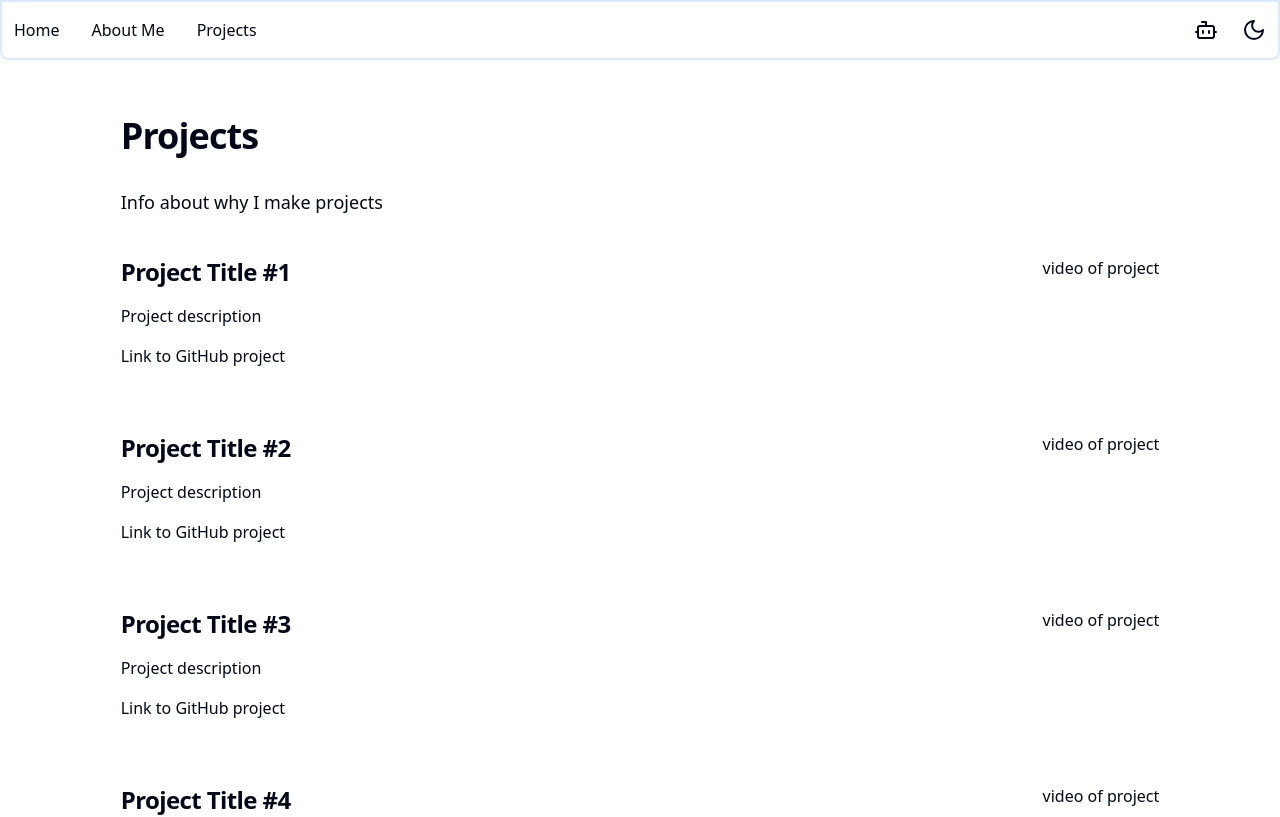
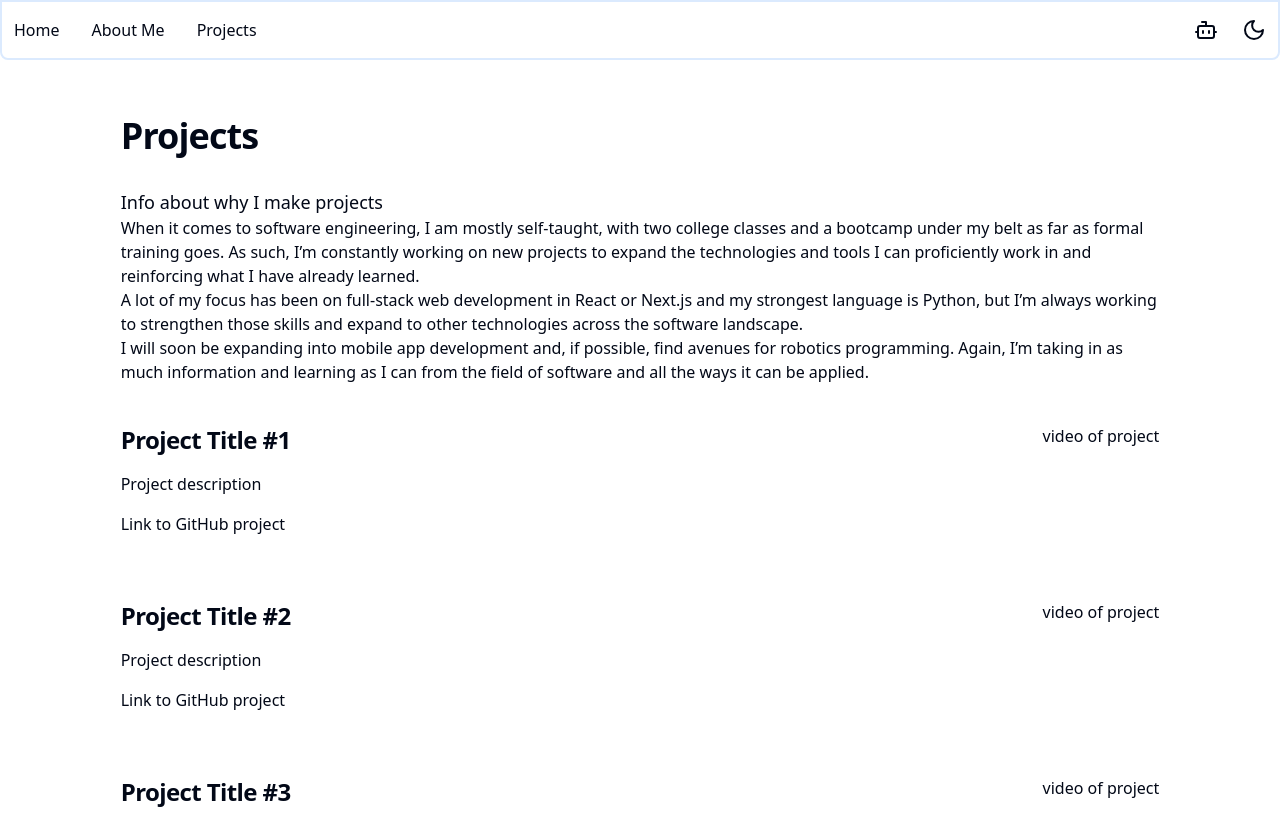
Before and after one commit to kbrenn02/portfolio-website, a Next.js app in the folder portfolio-website/: page /projects in a window 1280 px wide. Shown: the top 817 px of the page. Built offline with nearby package versions, Linux system fonts and the light colour scheme.

Commit message:
web content projects page

```diff
--- a/portfolio-website/app/projects/page.tsx
+++ b/portfolio-website/app/projects/page.tsx
@@ -25,6 +25,22 @@ const Projects = () => {
         <div className='block w-full'>
             <p className="text-start inline-block mr-10 text-lg">
                 Info about why I make projects
+            </p>
+            <p>
+                When it comes to software engineering, I am mostly self-taught,
+                with two college classes and a bootcamp under my belt as far as formal training goes.
+                As such, I’m constantly working on new projects to expand the technologies and tools I
+                can proficiently work in and reinforcing what I have already learned.
+            </p>
+            <p>
+                A lot of my focus has been on full-stack web development in React or Next.js and my strongest
+                language is Python, but I’m always working to strengthen those skills and expand to other technologies
+                across the software landscape.
+            </p>
+            <p>
+                I will soon be expanding into mobile app development and, if possible, find avenues for robotics
+                programming. Again, I’m taking in as much information and learning as I can from the field of software
+                and all the ways it can be applied.
             </p>
         </div>
 
```
